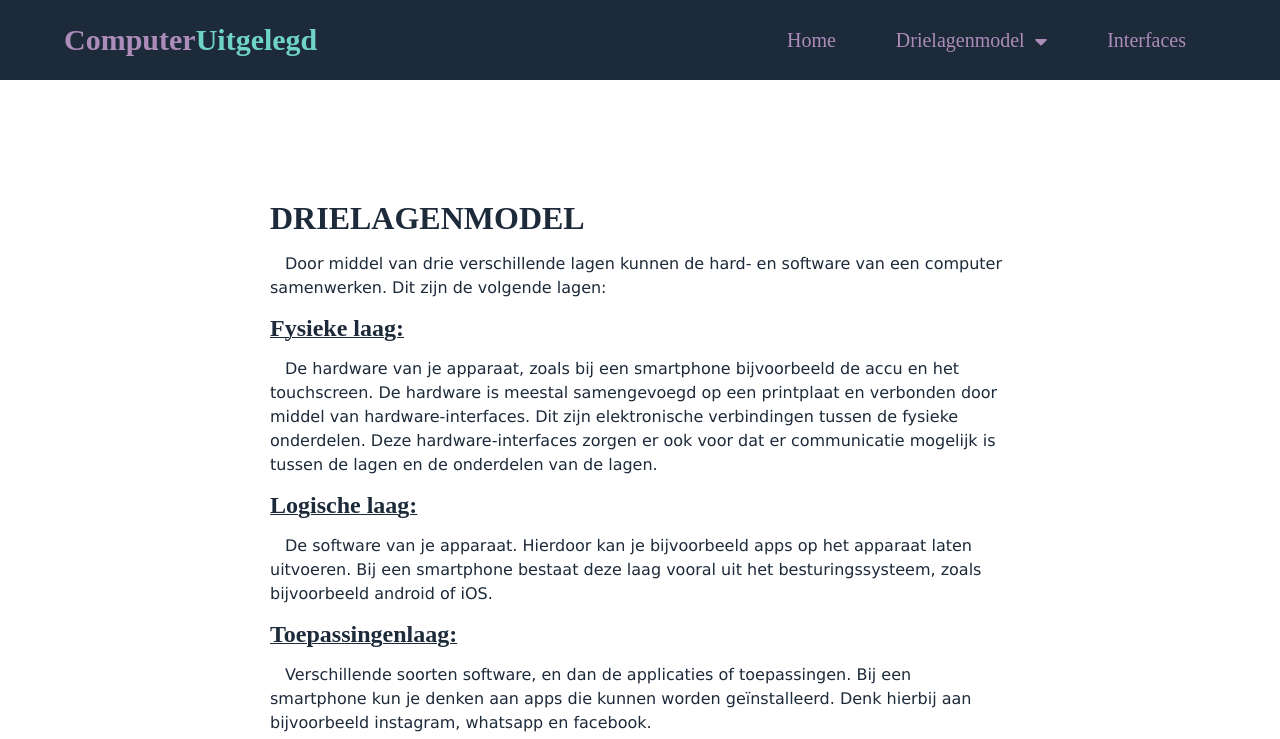
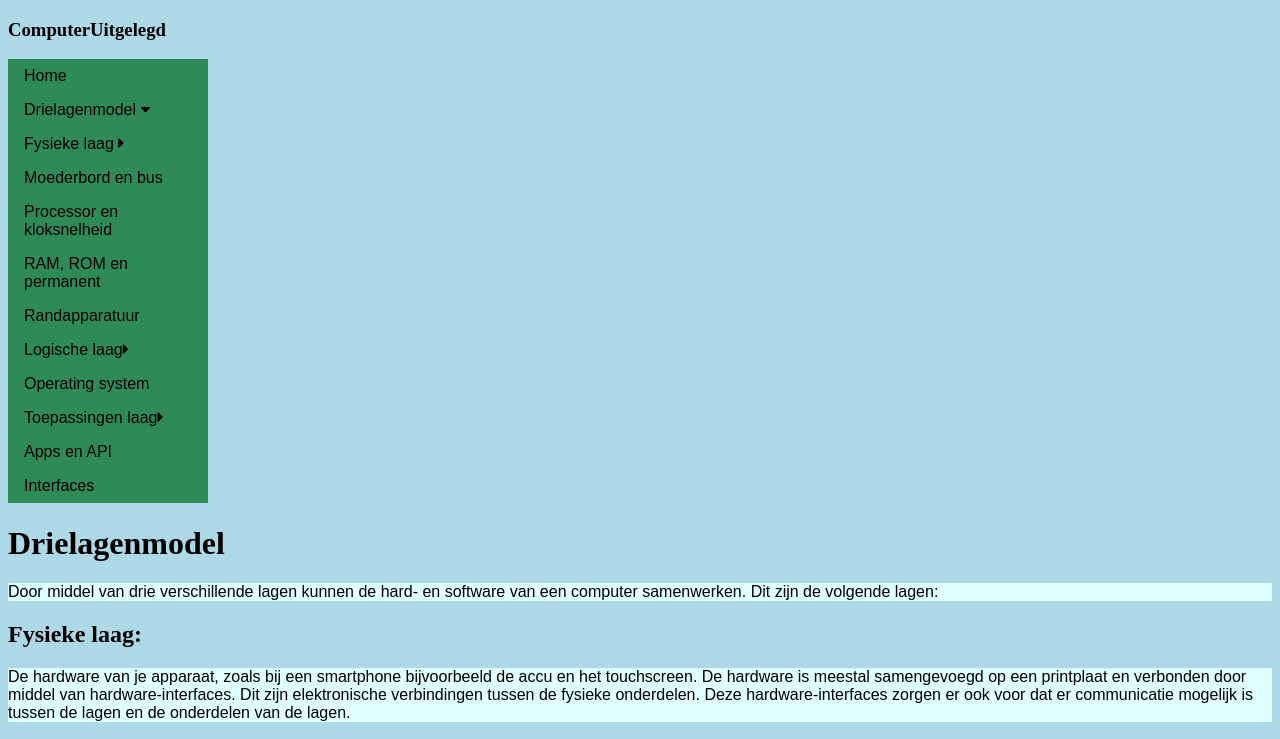
Before and after one commit to EvaSchreuder/EvaSchreuder.github.i, a plain HTML site: page 3-lagenmodel.html in a window 1280 px wide. Shown: the top 739 px of the page. Drawn offline with Linux system fonts and the light colour scheme.

Commit message:
aanpassing

```diff
--- a/opmaak.css
+++ b/opmaak.css
@@ -1,163 +1,30 @@
-/*deze kleuren gaan mijn website worden*/
-:root {
-  --color-primary: #6fd4c7;
-  --color-white: #c099cae1;
-  --color-black: #1d2a3a;
-  --color-black-1: #212b38;
+ul{
+  list-style-type: none;
+  margin: 0;
+  padding: 0;
+  width: 200px;
+  background-color: seagreen;
+  font-family: Arial, Helvetica, sans-serif;
+}
+p {
+color:black;
+background: lightcyan;
+font-family: Arial, Helvetica, sans-serif;
+font-size: medium;
 }
 
-* {
-  margin: 0;
-  padding: 0;
-  box-sizing: border-box;
+li a {
+display: block;
+color: black;
+padding: 8px 16px;
+text-decoration: none;
 }
 
-/*Logo maken*/
-.logo {
-  color: var(--color-white);
-  font-size: 30px;
+li a :hover {
+  background-color:beige;
+  color: lightgrey;
 }
 
-.logo span {
-  color: var(--color-primary);
+body {
+  background-color: lightblue;
 }
-
-/*drop down menu opmaak*/
-.menu-bar {
-  background-color: var(--color-black);
-  height: 80px;
-  width: 100%;
-  display: flex;
-  justify-content: space-between;
-  align-items: center;
-  padding: 0 5%;
-
-  position: relative;
-}
-
-.menu-bar ul {
-  list-style: none;
-  display: flex;
-}
-
-.menu-bar ul li {
-  /* width: 120px; */
-  padding: 10px 30px;
-  /* text-align: center; */
-
-  position: relative;
-}
-
-.menu-bar ul li a {
-  font-size: 20px;
-  color: var(--color-white);
-  text-decoration: none;
-
-  transition: all 0.3s;
-}
-
-.menu-bar ul li a:hover {
-  color: var(--color-primary);
-}
-
-.fas {
-  float: right;
-  margin-left: 10px;
-  padding-top: 3px;
-}
-
-/* dropdown menu opmaak bij hoveren */
-.dropdown-menu {
-  display: none;
-}
-
-.menu-bar ul li:hover .dropdown-menu {
-  display: block;
-  position: absolute;
-  left: 0;
-  top: 100%;
-  background-color: var(--color-black);
-}
-
-.menu-bar ul li:hover .dropdown-menu ul {
-  display: block;
-  margin: 10px;
-}
-
-.menu-bar ul li:hover .dropdown-menu ul li {
-  width: 150px;
-  padding: 10px;
-}
-
-.dropdown-menu-1 {
-  display: none;
-}
-
-.dropdown-menu ul li:hover .dropdown-menu-1 {
-  display: block;
-  position: absolute;
-  left: 150px;
-  top: 0;
-  background-color: var(--color-black);
-}
-
-/*opmaak voor basic tekst*/
-p {
-  margin: 15px;
-  font-family:Verdana, Geneva, Tahoma, sans-serif;
-  line-height: 1.5;
-  display: block;
-  color: var(--color-black);
-  text-indent: 15px;
-}
-/* een witte 'box' waarin alle tekst komt te staan */
-.box {
-  background-color: white;
-  border: 5px solid white;
-  border-radius: 10px;
-  padding: 50px;
-  margin: 50px 200px;
-}
-
-/*De opmaak voor de headers*/
-h1 {
-  text-transform: uppercase;
-  margin: 15px;
-  color: var(--color-black);
-  text-decoration-color: var(--color-black);
-}
-
-h2 {
-  text-decoration-line: underline;
-  text-decoration-thickness: 5%;
-  text-decoration-color: var(--color-black);
-  color: var(--color-black);
-  margin: 15px;
-}
-
-/*De opmaak voor de footer*/
-.footer {
-  padding: 15px;
-  text-align: center;
-  background:var(--color-black);
-  margin-top: 20px;
-}
-
-p1 {
-  color:var(--color-white)
-}
-
-/*De opmaak voor de interne links, die niet bij het dropdown menu horen*/
-.box a:link, a:visited {
-  background-color: var(--color-black);
-  color: white;
-  padding: 10px 25px;
-  text-align: center;
-  text-decoration: none;
-  display: inline-block;
-}
-
-.box a:hover, a:active {
-  background-color: var(--color-white);
-  color: var(--color-black)
-}
```
